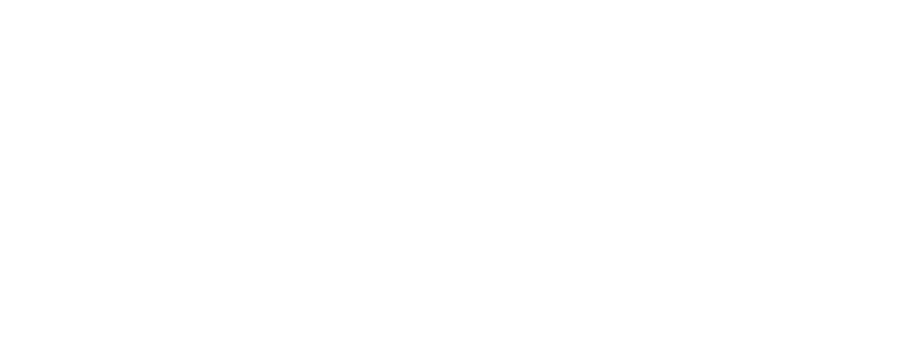
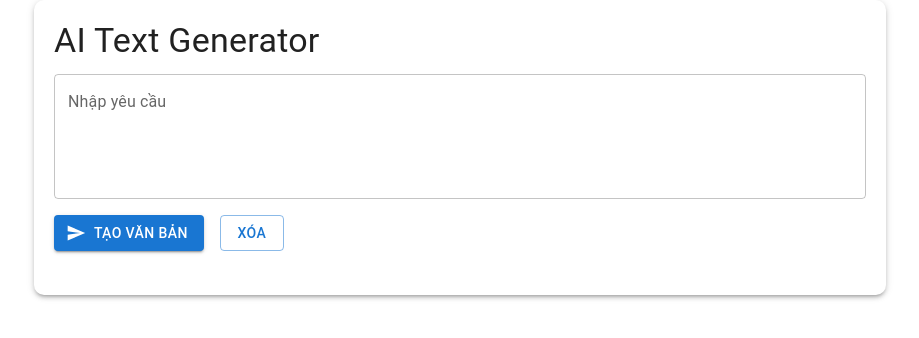
Before and after one commit to nguyetque01/research_management, a React (Create React App) app in the folder research_management/frontend/: page /ai-tool in a window 1280 px wide. Before the commit this address had no page. Shown: the top 338 px of the page, without its empty margins (180-1099 px from the left). Built offline with nearby package versions, Linux system fonts and the light colour scheme.

Commit message:
add AI Text Generator

```diff
--- a/research_management/frontend/src/App.js
+++ b/research_management/frontend/src/App.js
@@ -6,6 +6,7 @@
 import ResearchTopics from "./pages/ResearchTopics";
 import UserList from "./pages/UserList";
 import Article from "./pages/Article";
+import AITool from "./pages/AITool";
 import { LocalizationProvider } from "@mui/x-date-pickers";
 import { AdapterDayjs } from "@mui/x-date-pickers/AdapterDayjs";
 
@@ -30,6 +31,7 @@
           <Route path="/research-topics" Component={ResearchTopics} />
           <Route path="/users" Component={UserList} />
           <Route path="/articles/:articleId" component={Article} />
+          <Route path="/ai-tool" Component={AITool} />
         </Routes>
       </Router>
     </LocalizationProvider>
--- /dev/null
+++ b/research_management/frontend/src/assets/css/AITool.css
@@ -0,0 +1,11 @@
+.result-text {
+  font-size: 1rem; /* Kích thước font ban đầu */
+  opacity: 0; /* Ẩn kết quả ban đầu */
+  transform: scale(0.8); /* Thu nhỏ kết quả ban đầu */
+  transition: opacity 0.5s ease-in-out, transform 0.5s ease-in-out; /* Hiệu ứng chuyển đổi */
+}
+
+.result-text.show {
+  opacity: 1; /* Hiện kết quả */
+  transform: scale(1); /* Phóng to kết quả */
+}
--- a/research_management/frontend/src/components/Header.js
+++ b/research_management/frontend/src/components/Header.js
@@ -97,6 +97,9 @@
             <MenuItem component={Link} to="/references" onClick={handleClose}>
               Tài liệu tham khảo
             </MenuItem>
+            <MenuItem component={Link} to="/ai-tool" onClick={handleClose}>
+              Công cụ hỗ trợ
+            </MenuItem>
           </Menu>
           <div className="login-section">
             <Button
--- /dev/null
+++ b/research_management/frontend/src/pages/AITool.js
@@ -0,0 +1,108 @@
+import React, { useState, useEffect } from "react";
+import {
+  Button,
+  Container,
+  TextField,
+  Typography,
+  Box,
+  Paper,
+} from "@mui/material";
+import { Send } from "@mui/icons-material";
+import "../assets/css/AITool.css";
+
+function AITool() {
+  const [generatedText, setGeneratedText] = useState("");
+  const [inputText, setInputText] = useState("");
+  const [showResult, setShowResult] = useState(false);
+  const [showResultLabel, setShowResultLabel] = useState(false);
+
+  const apiKey = "quickstart-QUdJIGlzIGNvbWluZy4uLi4K";
+
+  const handleGenerateText = async () => {
+    try {
+      const response = await fetch(
+        "https://api.deepai.org/api/text-generator",
+        {
+          method: "POST",
+          headers: {
+            "Content-Type": "application/x-www-form-urlencoded",
+            "api-key": apiKey,
+          },
+          body: `text=${encodeURIComponent(inputText)}`,
+        }
+      );
+
+      if (response.ok) {
+        const data = await response.json();
+        setGeneratedText(data.output);
+        setShowResultLabel(true); // Hiển thị chữ "Kết quả"
+        setShowResult(true); // Hiển thị kết quả
+      } else {
+        // Xử lý lỗi ở đây nếu cần
+        setShowResultLabel(false); // Ẩn chữ "Kết quả"
+        setShowResult(false); // Ẩn kết quả
+      }
+    } catch (error) {
+      // Xử lý lỗi kết nối mạng hoặc lỗi khác
+      setShowResultLabel(false); // Ẩn chữ "Kết quả"
+      setShowResult(false); // Ẩn kết quả
+    }
+  };
+
+  useEffect(() => {
+    if (!showResult) {
+      setGeneratedText(""); // Xóa kết quả khi nhập mới
+    }
+  }, [showResult]);
+
+  return (
+    <Container maxWidth="md">
+      <Paper elevation={3} style={{ padding: "20px", borderRadius: "10px" }}>
+        <Typography variant="h4" gutterBottom>
+          AI Text Generator
+        </Typography>
+        <TextField
+          variant="outlined"
+          label="Nhập yêu cầu"
+          multiline
+          rows={4}
+          fullWidth
+          value={inputText}
+          onChange={(e) => setInputText(e.target.value)}
+          style={{ marginBottom: "16px" }}
+        />
+        <Button
+          variant="contained"
+          color="primary"
+          startIcon={<Send />}
+          onClick={handleGenerateText}
+          style={{ marginRight: "16px" }}
+        >
+          Tạo văn bản
+        </Button>
+        <Button
+          variant="outlined"
+          onClick={() => {
+            setInputText("");
+            setShowResultLabel(false); // Ẩn chữ "Kết quả"
+            setShowResult(false); // Ẩn kết quả
+          }}
+        >
+          Xóa
+        </Button>
+        <Box mt={3}>
+          {showResultLabel && (
+            <Typography variant="h6" gutterBottom>
+              Kết quả:
+            </Typography>
+          )}
+          <div className={showResult ? "result-text show" : "result-text"}>
+            {generatedText}
+          </div>
+        </Box>
+      </Paper>
+    </Container>
+  );
+}
+
+export default AITool;
```
